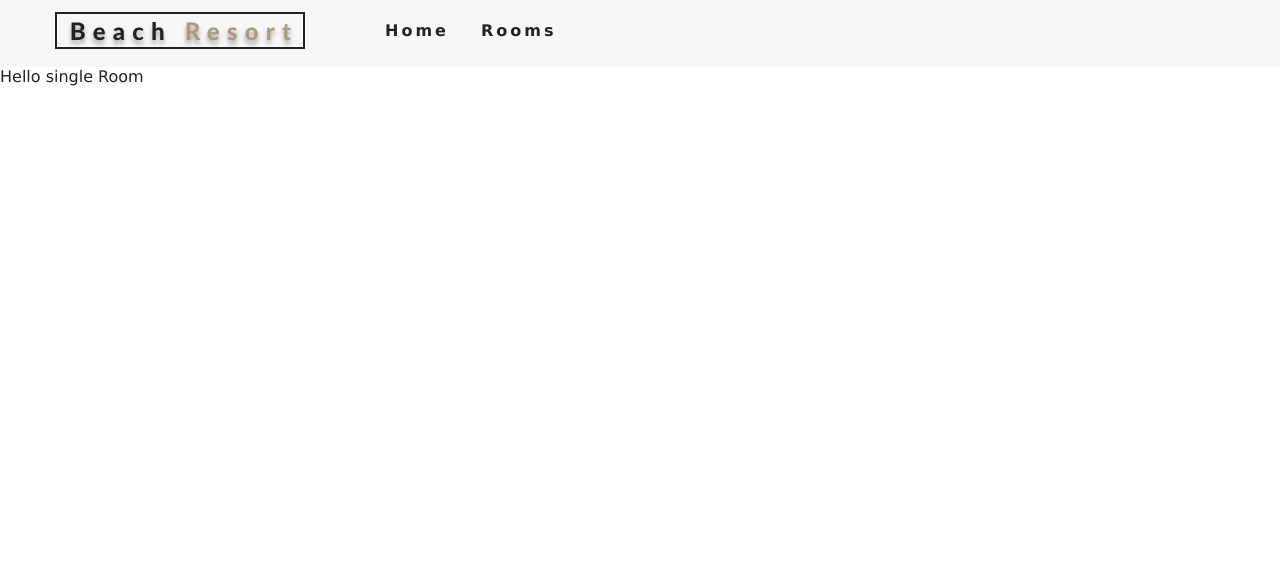
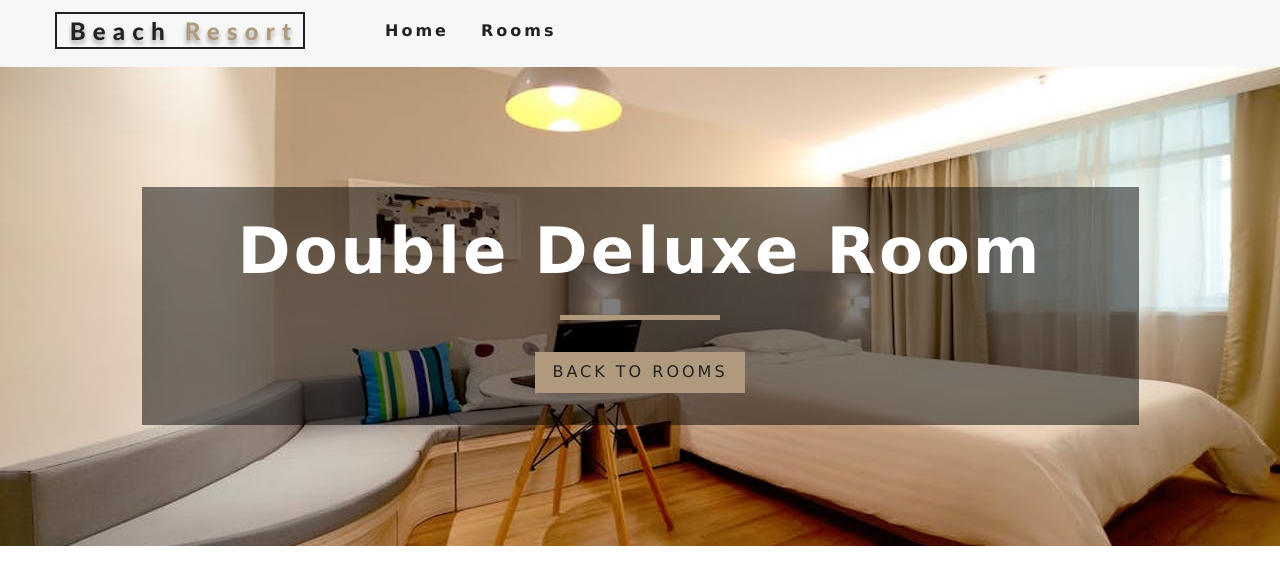
Before and after one commit to Arup-paul/react-beach-resort, a React (Create React App) app: page /rooms/double-deluxe in a window 1280 px wide. Shown: the top 584 px of the page. Built offline with nearby package versions, Linux system fonts and the light colour scheme.

Commit message:
single room showing

```diff
--- a/src/Context.js
+++ b/src/Context.js
@@ -36,9 +36,16 @@
         return tempItems;
     }
 
+    getRoom = (slug) => {
+      let tempRooms = [...this.state.rooms];
+      const room = tempRooms.find(room => room.slug === slug)
+
+        return room;
+    }
+
     render() {
         return (
-            <RoomContext.Provider value={{...this.state}}>
+            <RoomContext.Provider value={{...this.state,getRoom:this.getRoom}}>
                 {this.props.children}
             </RoomContext.Provider>
         );
--- a/src/pages/SingleRoom.js
+++ b/src/pages/SingleRoom.js
@@ -1,13 +1,45 @@
 import React, {Component} from 'react';
+import defaultImg from "../images/room-1.jpeg"
+import {RoomContext} from "../Context";
+import {Link} from "react-router-dom";
+import Hero from "../Components/Hero";
+import Banner from "../Components/Banner";
+
 
 class SingleRoom extends Component {
+    constructor(props) {
+        super(props);
+        this.state  = {
+            slug:this.props.match.params.slug,
+            defaultImg
+        }
+    }
+
+    static contextType = RoomContext;
+
+
     render() {
-        return (
-            <div>
-                Hello single Room
+        const { getRoom } = this.context;
+        const room = getRoom(this.state.slug);
+        if(!room){
+            return (
+            <div className="error">
+                <h3>No Such room could be found...</h3>
+                <Link to='/rooms' className="btn-primary">
+                    Back To Rooms
+                </Link>
             </div>
-        );
-    }
+            )}
+        const {name,description,capacity,size,price,extras,breakfast,pets,images} = room
+        return  (
+               <Hero hero='roomsHero'>
+                 <Banner title={`${name} room`}>
+                  <Link to='/rooms' className='btn-primary'>
+                      Back to Rooms
+                  </Link>
+                 </Banner>
+               </Hero>
+                )}
 }
 
 export default SingleRoom;
```
